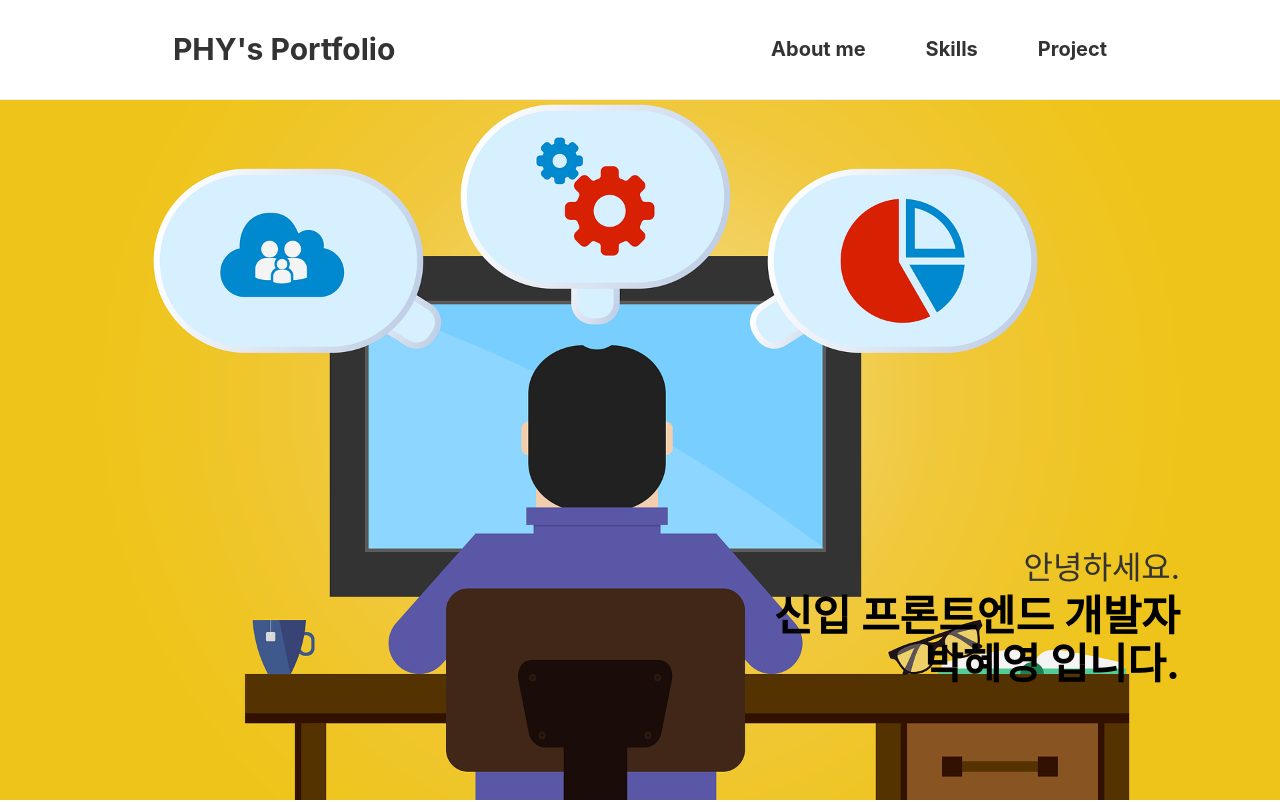
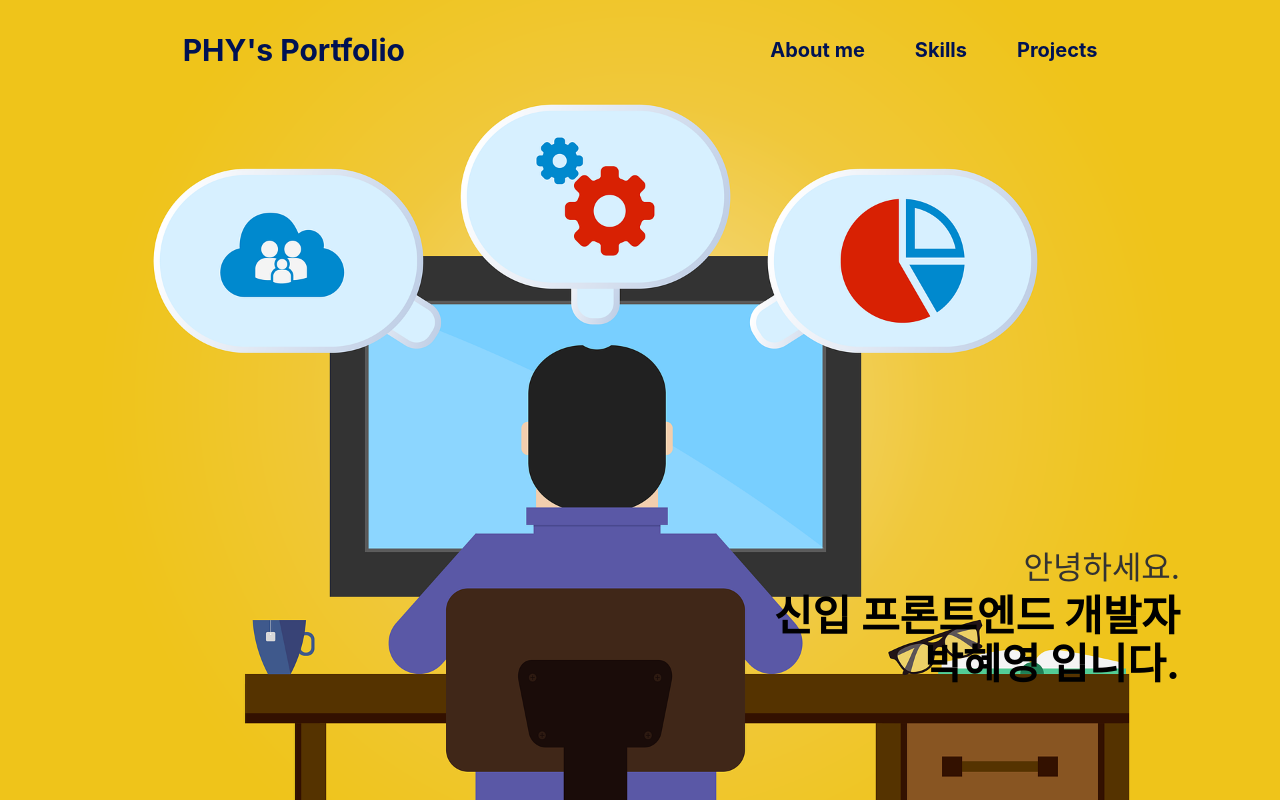
Before and after one commit to khakikokyo/react-portfolio-site, a React (Create React App) app: page / in a window 1280 px wide. Shown: the top 802 px of the page. Built offline with nearby package versions, Linux system fonts and the light colour scheme.

Commit message:
Header menu 클릭 > 해당 컴포넌트로 이동

```diff
--- a/src/App.js
+++ b/src/App.js
@@ -1,6 +1,5 @@
 import './App.css';
 import { useState, useEffect } from 'react';
-import { useNavigate } from 'react-router-dom';
 import data from './data/data';
 import Header from './components/Header';
 import Main from './components/Main';
@@ -12,8 +11,6 @@ import Footer from './components/Footer';
 function App() {
 
   const [logo] = useState(data);
-  const navigate = useNavigate();
-
   const [position, setPosition] = useState(0);
 
   function onScroll() {
@@ -28,7 +25,7 @@ function App() {
 
   return (
     <div className="App">
-      <Header navigate={navigate} onScroll={onScroll} />
+      <Header onScroll={onScroll} />
       <Main />
       <About position={position} />
       <Skills logo={logo} />
--- a/src/components/About.js
+++ b/src/components/About.js
@@ -5,10 +5,10 @@ import { AiOutlineCalendar, AiOutlineMail } from 'react-icons/ai';
 function About({position}) {
 
   return(
-    <div className="about__container">
+    <div className="about__container" id="1">
       <div className="common__title"><p>About Me</p></div>
       <div className="about__inner" style={{
-        opacity: (position - 300) / 900
+        opacity: (position - 200) / 900
       }}>
         <div className="about__photo">
           <img src={process.env.PUBLIC_URL + '/img/hyeyoung.jpg'} alt="me" />
--- a/src/components/Header.css
+++ b/src/components/Header.css
@@ -1,24 +1,16 @@
 .header__container {
   width: 100%;
   height: 100px;
-  background-color: #fff;
-  position: fixed;
-  top: 0;
-  left: 0;
-  border-bottom: 1px solid #eee;
+  position: absolute;
   display: flex;
   justify-content: space-around;
   align-items: center;
-  z-index: 9;
 }
 .header__container .header__title {
   font-size: 30px;
   font-weight: 700;
-  color: #333;
+  color: #001253;
   cursor: pointer;
-}
-.header__container .header__title:hover {
-  color: #656565;
 }
 .header__container .header__menu {
   display: flex;
@@ -26,12 +18,16 @@
 .header__container .header__menu .header__menu__item {
   font-size: 20px;
   font-weight: 700;
-  color: #333;
+  color: #001253;
   cursor: pointer;
-  padding: 10px 30px;
+  margin-right: 50px;
+}
+.header__container .header__title:hover,
+.header__container .header__menu .header__menu__item p:hover {
+  color: #3e6d9c;
 }
 .header__container .header__menu .header__menu__item:last-child {
-  padding-right: 0;
+  margin-right: 0;
 }
 
 @media screen and (max-width: 768px) {
--- a/src/components/Header.js
+++ b/src/components/Header.js
@@ -1,13 +1,21 @@
+import { Link } from 'react-scroll';
 import './Header.css';
 
-function Header({navigate}) {
+function Header() {
+
   return (
     <div className="header__container">
-      <div className="header__title" onClick={()=>{ navigate('/') }}>PHY's Portfolio</div>
+      <a href="/" className="header__title">PHY's Portfolio</a>
         <div className="header__menu">
-          <div className="header__menu__item">About me</div>
-          <div className="header__menu__item">Skills</div>
-          <div className="header__menu__item">Project</div>
+          <Link className="header__menu__item" to="1" spy={true} smooth={true}>
+            <p>About me</p>
+          </Link>
+          <Link className="header__menu__item" to="2" spy={true} smooth={true}>
+            <p>Skills</p>
+          </Link>
+          <Link className="header__menu__item" to="3" spy={true} smooth={true}>
+            <p>Projects</p>
+          </Link>
         </div>
     </div>
   )
--- a/src/components/Projects.js
+++ b/src/components/Projects.js
@@ -8,7 +8,7 @@ function Projects({navigate}) {
   let [project] = useState(projectData);
 
   return(
-    <div className="projects__container">
+    <div className="projects__container" id="3">
       <div className="common__title"><p>Projects</p></div>
       <div className="projects__box">
         {
--- a/src/components/Skills.js
+++ b/src/components/Skills.js
@@ -2,7 +2,7 @@ import './Skills.css';
 
 function Skills({logo}) {
   return(
-    <div className="skills__container">
+    <div className="skills__container" id="2">
       <div className="common__title"><p>Skills</p></div>
       <div className="skills__logo">
         {
--- a/src/index.js
+++ b/src/index.js
@@ -3,14 +3,11 @@ import ReactDOM from 'react-dom/client';
 import './index.css';
 import App from './App';
 import reportWebVitals from './reportWebVitals';
-import { BrowserRouter } from 'react-router-dom';
 
 const root = ReactDOM.createRoot(document.getElementById('root'));
 root.render(
   <React.StrictMode>
-    <BrowserRouter>
-      <App />
-    </BrowserRouter>
+    <App />
   </React.StrictMode>
 );
 
```
Also changed, not shown: public/img/project_main.png.
